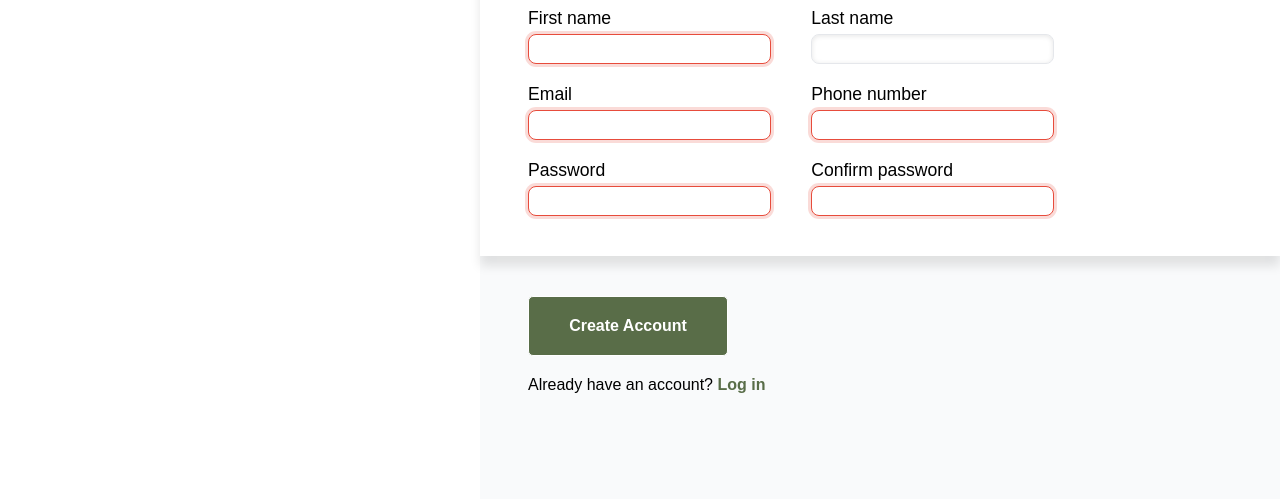
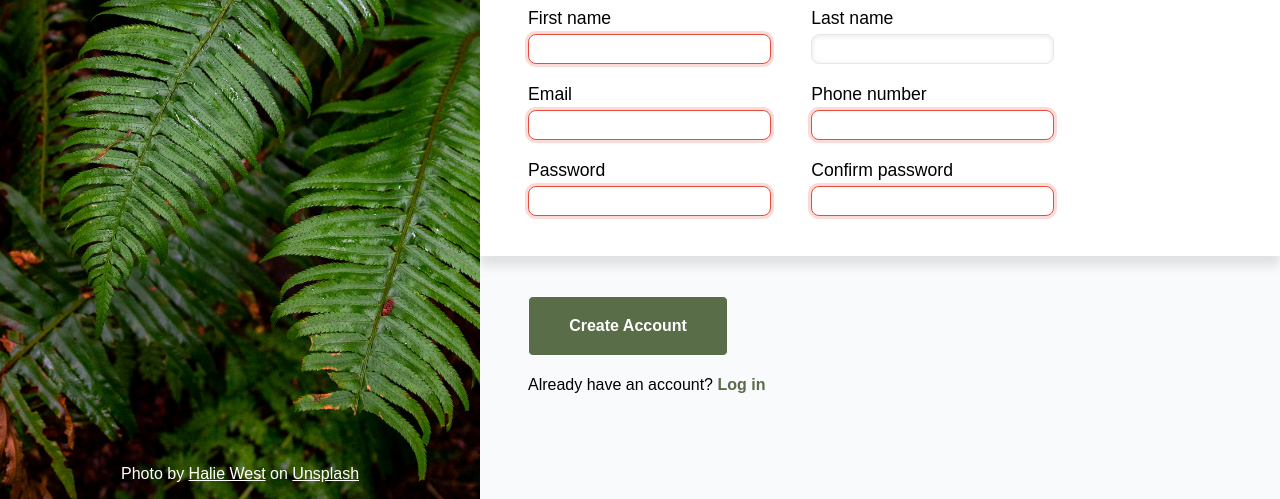
Before and after one commit to kacpersmaga/forms, a plain HTML site: page index.html in a window 1280 px wide. Shown: the part 301-800 px from the top of the page. Drawn offline with Linux system fonts and the light colour scheme; the site is published under a folder, as on GitHub Pages, so addresses that start at the root find nothing.

Commit message:
fix: wrong path of leaves.jpg

```diff
--- a/style.css
+++ b/style.css
@@ -15,7 +15,7 @@ main {
 }
 
 .left_side {
-  background-image: url(/images/leaves.jpg);
+  background-image: url(./images/leaves.jpg);
   background-size: cover;
   flex: 3;
   display: flex;
```
